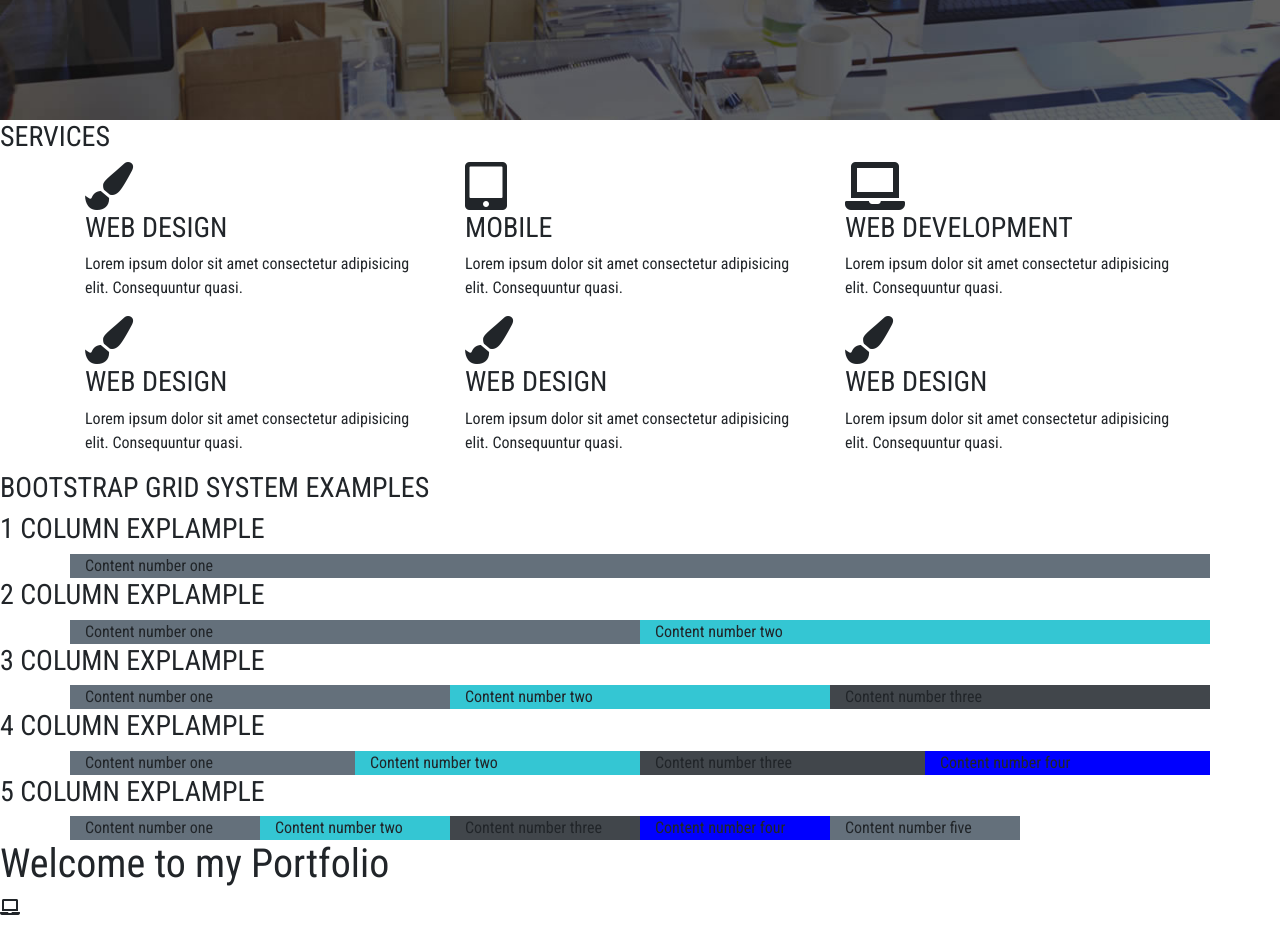
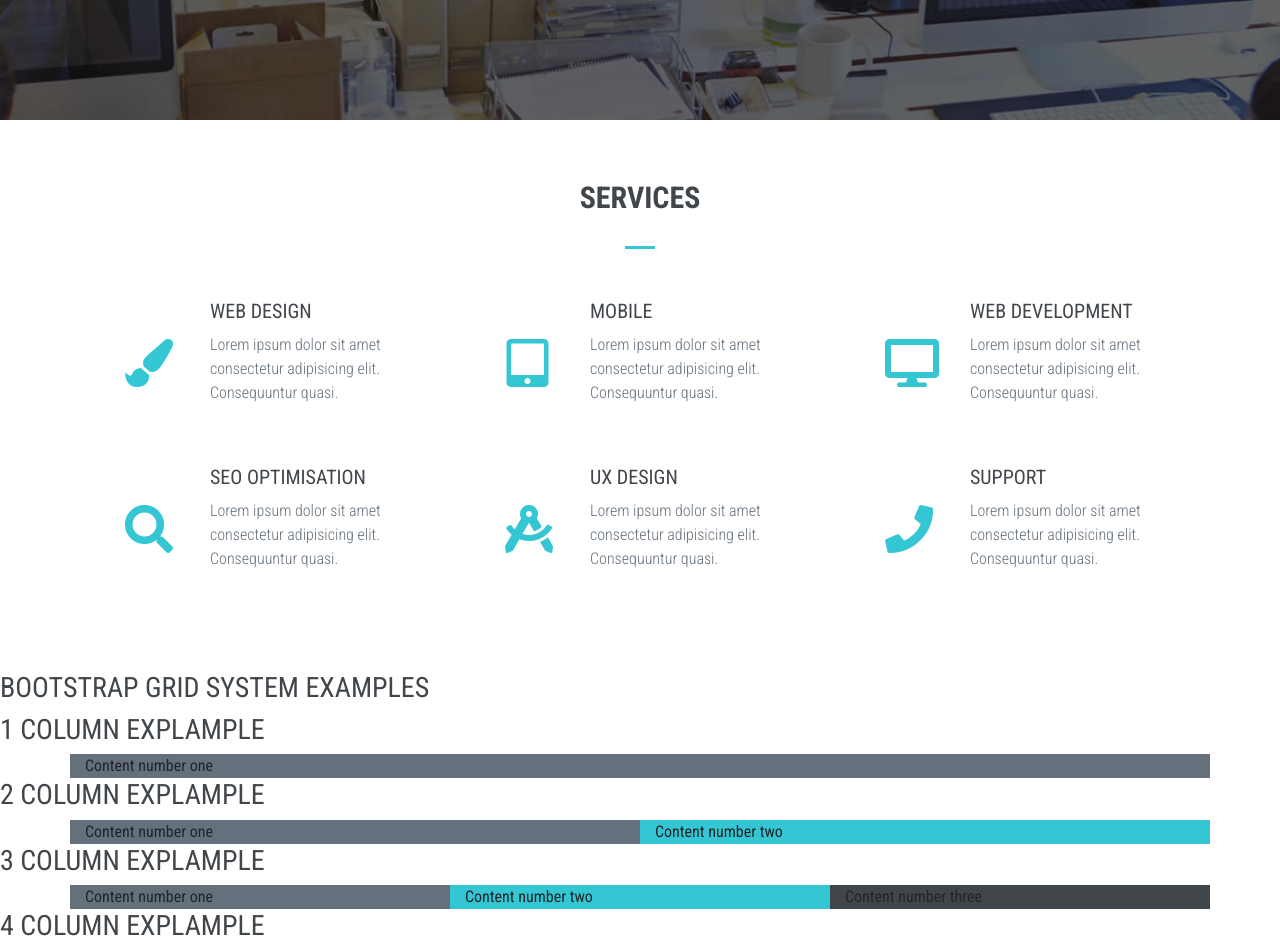
Before and after one commit to calbertora/Udemy-Modern-Responsive-Project, a plain HTML site: page index.html in a window 1280 px wide. Shown: the part 680-1626 px from the top of the page. Before the commit the page ends 1600 px from the top, so only its background shows below. Drawn offline with Linux system fonts and the light colour scheme.

Commit message:
Services section finished

```diff
--- a/css/style.css
+++ b/css/style.css
@@ -22,6 +22,12 @@ body {
 
 h3 {
    text-transform: uppercase;
+   color: #41464b;
+}
+p {
+   color: #64707b;
+   font-size: 16px;
+   font-weight: 300;
 }
 
 /*
@@ -59,6 +65,61 @@ h3 {
 
 /*
 =======================================
+   Services section
+=======================================
+*/
+.service-box {
+   padding: 20px 0 20px 0;
+   margin-bottom: 20px;
+   cursor: pointer;
+}
+.service-item-icon i {
+   color: #34c6d3;
+   float: left;
+   padding: 15px;
+   margin: 25px;
+   width: 75px;
+   height: 75px;
+   text-align: center;
+}
+
+.service-box:hover .service-item-icon i {
+   color: #fff;
+   background-color: #34c6d3;
+}
+
+.service-item-title h3 {
+   font-size: 20px;
+   font-weight: 400;
+   margin: 0 0 10px 0;
+}
+
+.service-item-description p {
+   margin: 0;
+   padding-left: 85px;
+}
+/*
+=======================================
+   Content box (generic)
+=======================================
+*/
+.content-box {
+   padding: 60px 0 60px 0;
+}
+.content-title h3 {
+   font-size: 30px;
+   font-weight: bold;
+   text-align: center;
+   margin: 0 0 30px 0;
+}
+.content-title-underline {
+   width: 30px;
+   height: 3px;
+   background-color: #34c6d3;
+   margin: 0 auto 30px auto;
+}
+/*
+=======================================
    Parallax generic
 =======================================
 */
@@ -76,7 +137,7 @@ h3 {
 .btn-general {
    padding: 12px 26px 12px 26px;
    font-weight: 400;
-   text-transform: uppercase
+   text-transform: uppercase;
 }
 
 .btn-white {
--- a/index.html
+++ b/index.html
@@ -51,7 +51,7 @@
          <div class="container">
             <div class="row">
                <div class="col-md-4">
-                  <div class="service-item">
+                  <div class="service-box">
 
                      <div class="service-item-icon">
                         <i class="fa fa-paint-brush fa-3x"></i>
@@ -68,7 +68,7 @@
                   </div>
                </div>
                <div class="col-md-4">
-                  <div class="service-item">
+                  <div class="service-box">
 
                      <div class="service-item-icon">
                         <i class="fa fa-tablet-alt fa-3x"></i>
@@ -85,10 +85,10 @@
                   </div>
                </div>
                <div class="col-md-4">
-                  <div class="service-item">
+                  <div class="service-box">
 
                      <div class="service-item-icon">
-                        <i class="fa fa-laptop fa-3x"></i>
+                        <i class="fa fa-desktop fa-3x"></i>
                      </div>
                      <div class="service-item-title">
                         <h3>Web Development</h3>
@@ -105,13 +105,13 @@
             </div>
             <div class="row">
                <div class="col-md-4">
-                  <div class="service-item">
+                  <div class="service-box">
 
                      <div class="service-item-icon">
-                        <i class="fa fa-paint-brush fa-3x"></i>
+                        <i class="fa fa-search fa-3x"></i>
                      </div>
                      <div class="service-item-title">
-                        <h3>Web Design</h3>
+                        <h3>SEO Optimisation</h3>
                      </div>
                      <div class="service-item-description">
                         <p>
@@ -122,13 +122,13 @@
                   </div>
                </div>
                <div class="col-md-4">
-                  <div class="service-item">
+                  <div class="service-box">
 
                      <div class="service-item-icon">
-                        <i class="fa fa-paint-brush fa-3x"></i>
+                        <i class="fa fa-drafting-compass fa-3x"></i>
                      </div>
                      <div class="service-item-title">
-                        <h3>Web Design</h3>
+                        <h3>UX Design</h3>
                      </div>
                      <div class="service-item-description">
                         <p>
@@ -139,13 +139,13 @@
                   </div>
                </div>
                <div class="col-md-4">
-                  <div class="service-item">
+                  <div class="service-box">
 
                      <div class="service-item-icon">
-                        <i class="fa fa-paint-brush fa-3x"></i>
+                        <i class="fa fa-phone fa-3x"></i>
                      </div>
                      <div class="service-item-title">
-                        <h3>Web Design</h3>
+                        <h3>Support</h3>
                      </div>
                      <div class="service-item-description">
                         <p>
```
